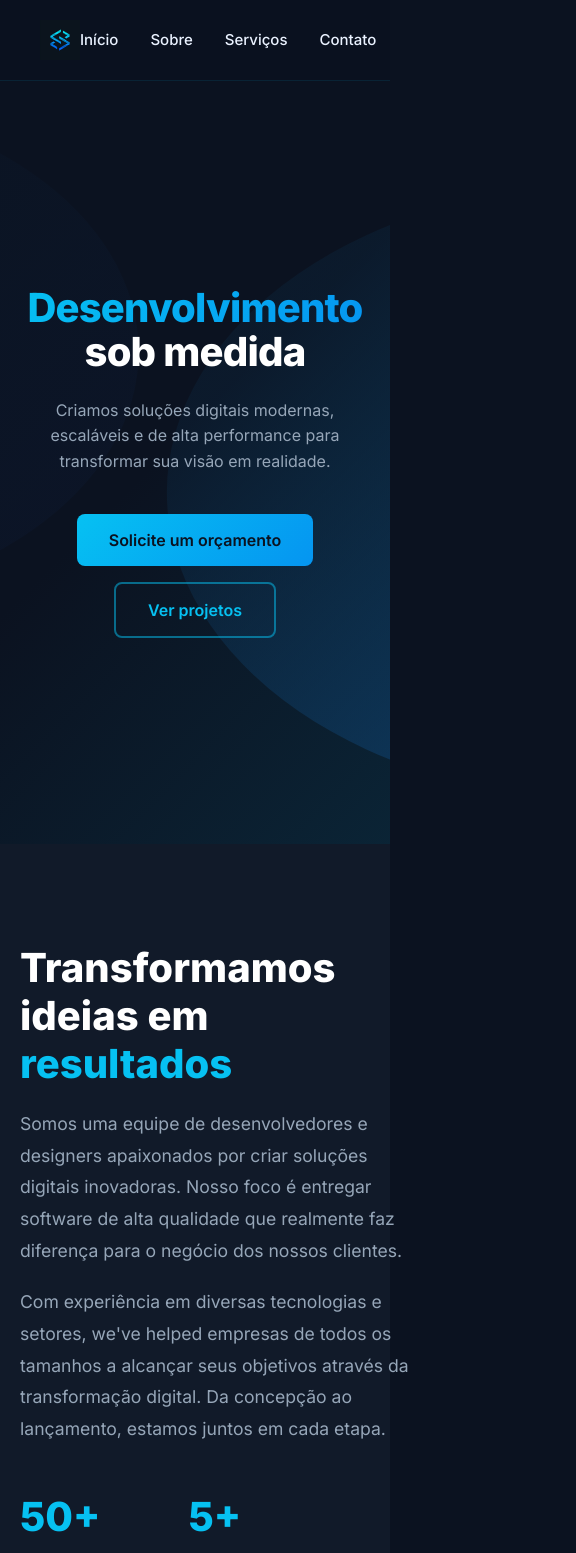
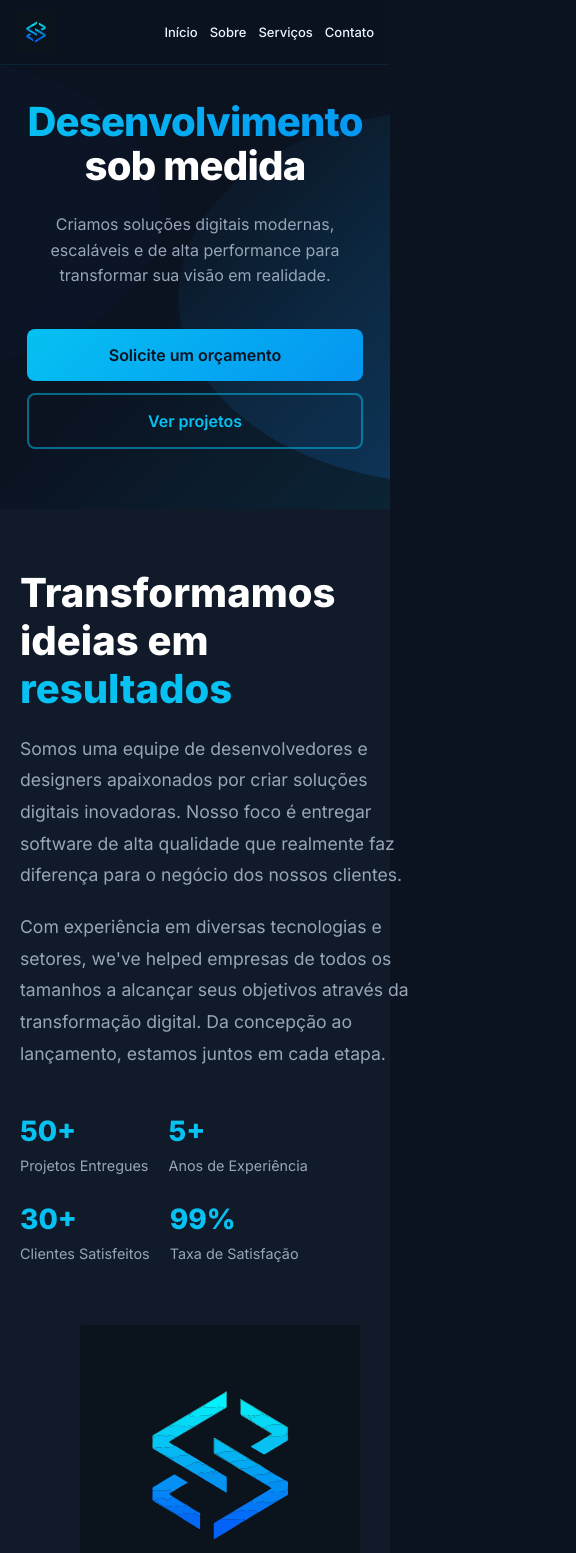
Before and after one commit to raphaelsandre/portfolio, a React (Vite) app: page / in a window 390 px wide. Shown: the top 1553 px of the page, 576 px wide, since content can reach past the window. Built offline with nearby package versions, Linux system fonts and the light colour scheme.

Commit message:
fix: add responsive CSS for mobile - header, hero, services, about, contact, footer

```diff
--- a/src/components/About.jsx
+++ b/src/components/About.jsx
@@ -10,7 +10,7 @@ const stats = [
 
 export default function About(){
   return (
-    <section id="about" style={styles.section} aria-label="Sobre a empresa">
+    <section id="about" className="about" style={styles.section} aria-label="Sobre a empresa">
       <div style={styles.container}>
         <div style={styles.grid}>
           <div style={styles.content}>
@@ -23,17 +23,17 @@ export default function About(){
               Com experiência em diversas tecnologias e setores, we've helped empresas de todos os tamanhos a alcançar
               seus objetivos através da transformação digital. Da concepção ao lançamento, estamos juntos em cada etapa.
             </p>
-            <div style={styles.stats}>
+            <div className="stats" style={styles.stats}>
               {stats.map((stat, i) => (
-                <div key={i} style={styles.stat}>
-                  <span style={styles.statNumber}>{stat.number}</span>
+                <div key={i} className="stat" style={styles.stat}>
+                  <span className="stat-number" style={styles.statNumber}>{stat.number}</span>
                   <span style={styles.statLabel}>{stat.label}</span>
                 </div>
               ))}
             </div>
           </div>
           <div style={styles.imageWrapper}>
-            <img src={logo} alt="Sandre.dev" style={styles.logo} />
+            <img src={logo} alt="Sandre.dev" className="logo" style={styles.logo} />
             <div style={styles.badge}>
               <span style={styles.badgeText}>Desenvolvimento</span>
               <span style={styles.badgeText}>Design</span>
--- a/src/components/Contact.jsx
+++ b/src/components/Contact.jsx
@@ -2,14 +2,14 @@ import React from 'react'
 
 export default function Contact(){
   return (
-    <section id="contact" aria-label="Contato" style={styles.section}>
+    <section id="contact" className="contact" aria-label="Contato" style={styles.section}>
       <div style={styles.container}>
         <h2 style={styles.title}>Vamos criar algo <span style={styles.highlight}>incrível</span> juntos?</h2>
         <p style={styles.subtitle}>Entre em contato para discutirmos seu projeto</p>
 
-        <div style={styles.wrapper}>
-          <form style={styles.form} onSubmit={(e)=>{e.preventDefault(); alert('Mensagem simulada! Em produção, isso será conectado a um backend ou serviço de email.');}}>
-            <div style={styles.row}>
+        <div className="wrapper" style={styles.wrapper}>
+          <form className="form" style={styles.form} onSubmit={(e)=>{e.preventDefault(); alert('Mensagem simulada! Em produção, isso será conectado a um backend ou serviço de email.');}}>
+            <div className="row" style={styles.row}>
               <div style={styles.field}>
                 <label htmlFor="name" style={styles.label}>Nome</label>
                 <input id="name" name="name" placeholder="Seu nome" required style={styles.input} />
--- a/src/components/Footer.jsx
+++ b/src/components/Footer.jsx
@@ -3,9 +3,9 @@ import logo from '../assets/logo.svg'
 
 export default function Footer(){
   return (
-    <footer style={styles.footer}>
+    <footer className="footer" style={styles.footer}>
       <div style={styles.container}>
-        <div style={styles.grid}>
+        <div className="grid" style={styles.grid}>
           <div style={styles.brand}>
             <img src={logo} alt="Sandre.dev" style={styles.logo} />
             <p style={styles.desc}>Desenvolvimento de soluções digitais modernas e de alta performance.</p>
--- a/src/components/Header.jsx
+++ b/src/components/Header.jsx
@@ -3,7 +3,7 @@ import logo from '../assets/logo.svg'
 
 export default function Header() {
   return (
-    <header style={styles.header}>
+    <header className="header" style={styles.header}>
       <div style={styles.brand}>
         <img src={logo} alt="Sandre.dev" style={styles.logo} />
       </div>
--- a/src/components/Hero.jsx
+++ b/src/components/Hero.jsx
@@ -3,7 +3,7 @@ import banner from '../assets/banner.svg'
 
 export default function Hero() {
   return (
-    <section id="home" style={styles.hero} aria-label="Hero">
+    <section id="home" className="hero" style={styles.hero} aria-label="Hero">
       <div style={styles.background}>
         <img src={banner} alt="" style={styles.bannerImg} />
       </div>
@@ -15,9 +15,9 @@ export default function Hero() {
         <p style={styles.subtitle}>
           Criamos soluções digitais modernas, escaláveis e de alta performance para transformar sua visão em realidade.
         </p>
-        <div style={styles.ctaGroup}>
-          <button style={styles.ctaPrimary}>Solicite um orçamento</button>
-          <button style={styles.ctaSecondary}>Ver projetos</button>
+        <div className="cta-group" style={styles.ctaGroup}>
+          <button className="cta-primary" style={styles.ctaPrimary}>Solicite um orçamento</button>
+          <button className="cta-secondary" style={styles.ctaSecondary}>Ver projetos</button>
         </div>
       </div>
     </section>
--- a/src/components/Services.jsx
+++ b/src/components/Services.jsx
@@ -35,7 +35,7 @@ const services = [
 
 export default function Services(){
   return (
-    <section id="services" style={styles.section} aria-label="Serviços">
+    <section id="services" className="services" style={styles.section} aria-label="Serviços">
       <div style={styles.container}>
         <h2 style={styles.title}>Nossos Serviços</h2>
         <p style={styles.subtitle}>Soluções completas para transformar sua ideia em um produto digital de sucesso</p>
--- a/src/main.jsx
+++ b/src/main.jsx
@@ -2,6 +2,7 @@ import React from 'react'
 import { createRoot } from 'react-dom/client'
 import App from './App.jsx'
 import './styles/global.css'
+import './styles/responsive.css'
 
 const root = createRoot(document.getElementById('root'))
 root.render(
--- /dev/null
+++ b/src/styles/responsive.css
@@ -0,0 +1,182 @@
+/* Responsive Styles */
+
+/* Header responsivo */
+@media (max-width: 768px) {
+  .header {
+    padding: 16px 20px !important;
+    flex-wrap: wrap;
+  }
+
+  .header .logo {
+    height: 32px !important;
+  }
+
+  .header nav {
+    gap: 16px !important;
+  }
+
+  .header nav a {
+    font-size: 14px !important;
+  }
+}
+
+@media (max-width: 480px) {
+  .header {
+    padding: 12px 16px !important;
+  }
+
+  .header nav {
+    gap: 12px !important;
+    flex-wrap: wrap;
+    justify-content: center;
+  }
+
+  .header nav a {
+    font-size: 13px !important;
+  }
+}
+
+/* Hero responsivo */
+@media (max-width: 768px) {
+  .hero {
+    padding: 100px 20px 60px !important;
+    min-height: auto !important;
+  }
+
+  .hero .title {
+    font-size: 2rem !important;
+  }
+
+  .hero .subtitle {
+    font-size: 1rem !important;
+  }
+
+  .hero .cta-group {
+    flex-direction: column !important;
+    gap: 12px !important;
+  }
+
+  .hero .cta-primary,
+  .hero .cta-secondary {
+    width: 100% !important;
+    text-align: center !important;
+  }
+}
+
+/* Services responsivo */
+@media (max-width: 768px) {
+  .services {
+    padding: 60px 20px !important;
+  }
+
+  .services .title {
+    font-size: 1.75rem !important;
+  }
+
+  .services .grid {
+    grid-template-columns: 1fr !important;
+    gap: 16px !important;
+  }
+
+  .services .card {
+    padding: 24px !important;
+  }
+}
+
+/* About responsivo */
+@media (max-width: 768px) {
+  .about {
+    padding: 60px 20px !important;
+  }
+
+  .about .grid {
+    grid-template-columns: 1fr !important;
+    gap: 40px !important;
+  }
+
+  .about .title {
+    font-size: 1.75rem !important;
+  }
+
+  .about .stats {
+    gap: 20px !important;
+    justify-content: flex-start !important;
+  }
+
+  .about .stat {
+    min-width: 100px !important;
+  }
+
+  .about .stat-number {
+    font-size: 1.75rem !important;
+  }
+
+  .about .logo {
+    max-width: 280px !important;
+    margin: 0 auto !important;
+    display: block !important;
+  }
+}
+
+/* Contact responsivo */
+@media (max-width: 768px) {
+  .contact {
+    padding: 60px 20px !important;
+  }
+
+  .contact .title {
+    font-size: 1.75rem !important;
+  }
+
+  .contact .wrapper {
+    grid-template-columns: 1fr !important;
+    gap: 40px !important;
+  }
+
+  .contact .row {
+    grid-template-columns: 1fr !important;
+  }
+
+  .contact .form {
+    gap: 16px !important;
+  }
+
+  .contact .info {
+    order: -1;
+  }
+
+  .contact .info-item {
+    flex-direction: row !important;
+    align-items: flex-start !important;
+    gap: 12px !important;
+  }
+}
+
+/* Footer responsivo */
+@media (max-width: 768px) {
+  .footer {
+    padding: 40px 20px 20px !important;
+  }
+
+  .footer .grid {
+    grid-template-columns: 1fr !important;
+    gap: 30px !important;
+    text-align: center !important;
+  }
+
+  .footer .brand {
+    display: flex !important;
+    flex-direction: column !important;
+    align-items: center !important;
+  }
+
+  .footer .social {
+    justify-content: center !important;
+  }
+
+  .footer .bottom {
+    flex-direction: column !important;
+    text-align: center !important;
+    gap: 12px !important;
+  }
+}
```
